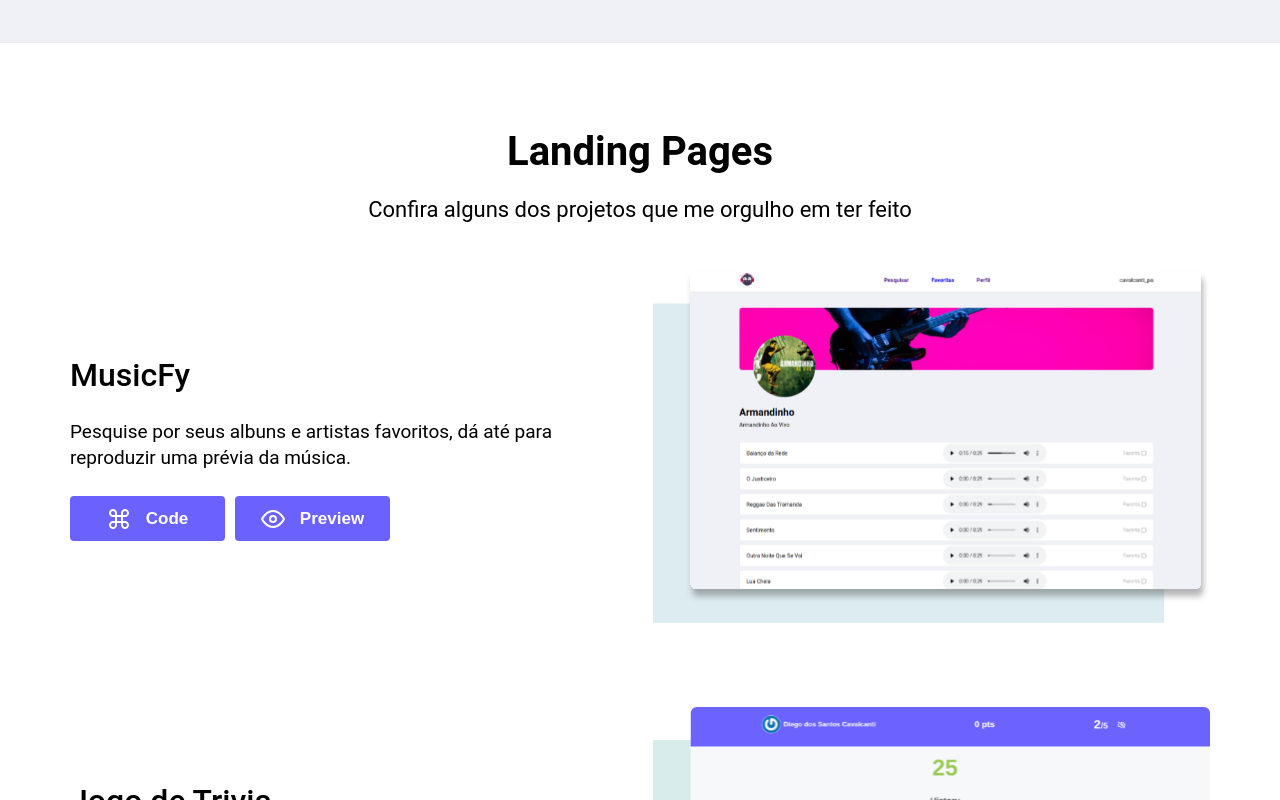
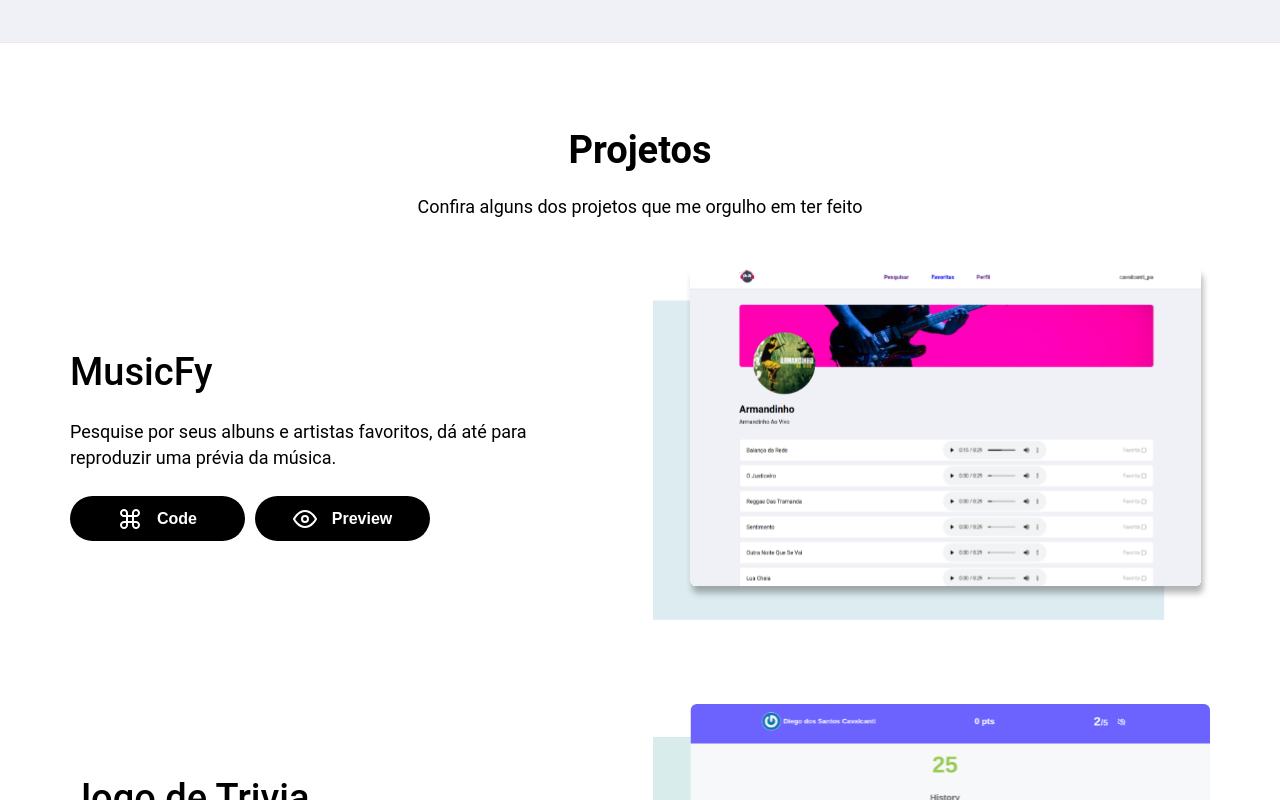
Before and after one commit to diegotimao/portifolio, a React (Create React App) app: page / in a window 1280 px wide. Shown: the part 2480-3280 px from the top of the page. Built offline with nearby package versions, Linux system fonts and the light colour scheme.

Commit message:
feat: Alterando o tamanho da font no projects

```diff
--- a/src/components/projects/index.js
+++ b/src/components/projects/index.js
@@ -19,10 +19,10 @@ function CardList() {
   }
 
   return (
-    <section id="projetos" className={ themeAplication }>
+    <section id="projetos" className={themeAplication}>
       <div className="content">
         <div className="info-project">
-          <h1>Landing Pages</h1>
+          <h1>Projetos</h1>
           <strong>Confira alguns dos projetos que me orgulho em ter feito</strong>
         </div>
         <ul className="project-list">
@@ -32,11 +32,11 @@ function CardList() {
                 <h1>{project.title}</h1>
                 <span>{project.description}</span>
                 <div className="btn">
-                  <button type="button" onClick={ () => handleClick(project.urlCode)}>
-                    <img src={ ComandIcon } alt="Icon Comand" />
+                  <button type="button" onClick={() => handleClick(project.urlCode)}>
+                    <img src={ComandIcon} alt="Icon Comand" />
                     Code</button>
-                  <button type="button" onClick={ () => handleClick(project.urlPreviwer)}>
-                    <img src={ eyeIcon } alt="Icon Ver" />
+                  <button type="button" onClick={() => handleClick(project.urlPreviwer)}>
+                    <img src={eyeIcon} alt="Icon Ver" />
                     Preview</button>
                 </div>
               </div>
--- a/src/components/projects/styles.css
+++ b/src/components/projects/styles.css
@@ -30,12 +30,11 @@
 }
 
 .info-project h1 {
-  font-size: 32px;
+  font-size: 38px;
 }
 
-
 .info-project strong {
-  font-size: 22px;
+  font-size: 18px;
   font-weight: 400;
   line-height: 30px;
   text-align: center;
@@ -63,7 +62,6 @@
   width: 100%;
 }
 
-
 .card-info {
   display: flex;
   flex-direction: column;
@@ -73,34 +71,35 @@
 }
 
 .card-info h1 {
-  font-size: 32px;
+  font-size: 30px;
   font-weight: 500;
 }
 
 .card-info span {
   line-height: 26px;
-  font-size: 19px;
+  font-size: 16px;
 }
 
 .btn {
   display: flex;
+  align-items: center;
   gap: 10px;
 }
 
 .btn button {
   align-items: center;
-  background: #6b62fe;
+  background: black;
   border: none;
-  border-radius: 4px;
+  border-radius: 25px;
   color: white;
   cursor: pointer;
   display: flex;
   font-weight: 700;
-  font-size: 17px;
+  font-size: 16px;
   gap: 15px;
   height: 45px;
   justify-content: center;
-  width: 155px;
+  width: 175px;
 }
 
 .github {
@@ -152,6 +151,14 @@
     flex-direction: row;
   }
 
+  .card-info h1 {
+    font-size: 38px;
+  }
+
+  .card-info span {
+    font-size: 18px;
+  }
+
   .card-info {
     width: 50%;
   }
@@ -160,7 +167,4 @@
     width: 50%;
   }
 
-  .info-project h1 {
-    font-size: 40px;
-  }
 }
```
